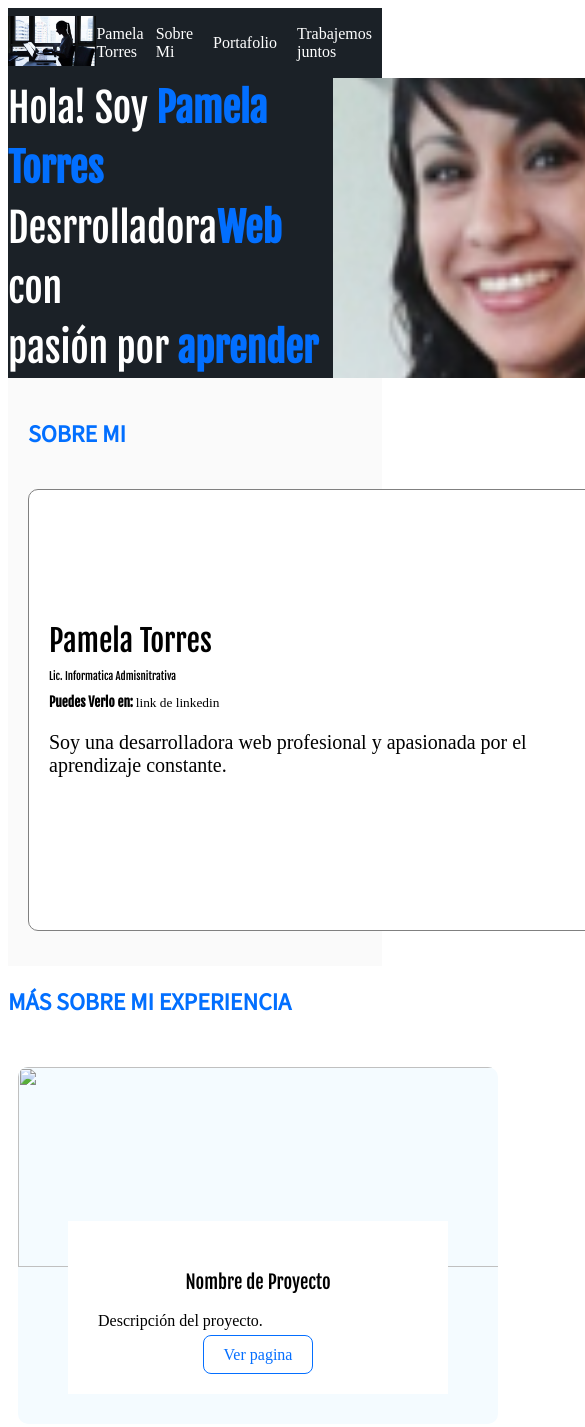
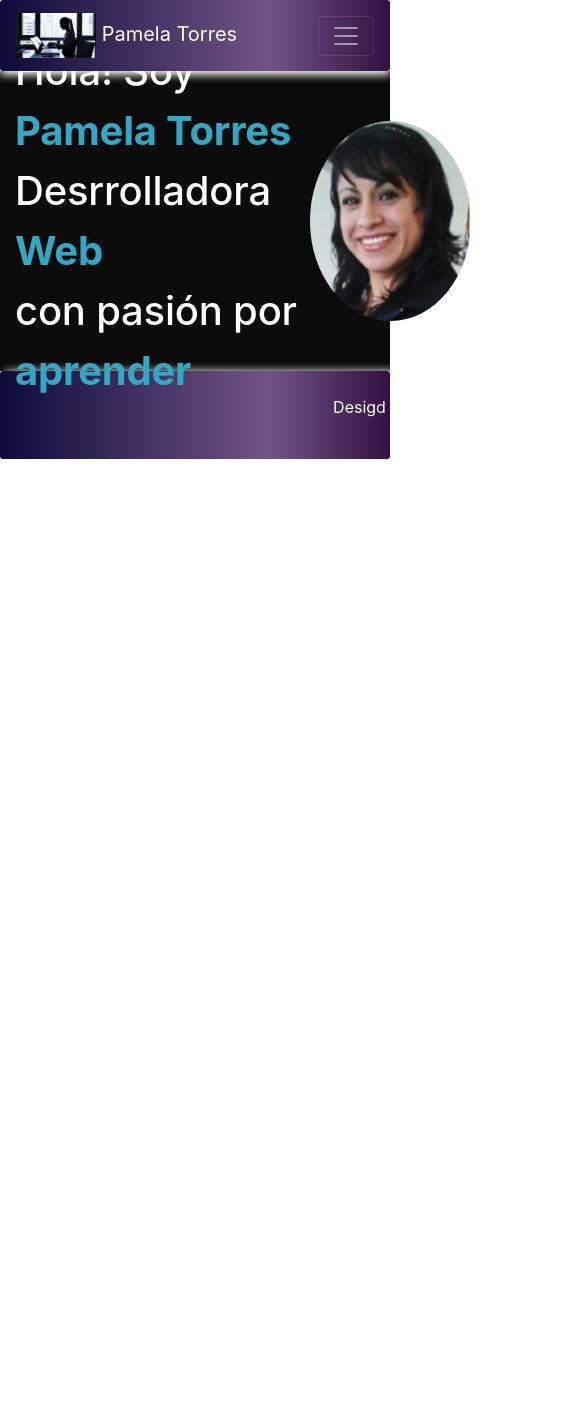
Before and after one commit to Pamela-C-Torres-Gtz/Portafolio, a plain HTML site: page src/index.html in a window 390 px wide. Shown: the top 1427 px of the page, 585 px wide, since content can reach past the window. After the commit the page ends 844 px from the top, so only its background shows below. Drawn offline with nearby package versions, Linux system fonts and the light colour scheme.

Commit message:
Segundo diseño de portafolio

```diff
--- a/css/estilos.css
+++ /dev/null
@@ -1,323 +0,0 @@
-/*colres para utilizar en el fondo
-cabecera y este ba degradado ente #0b0b0b y #5b595a
-segunda sección   #434343
-sobre mi #b2b2b2
-portafolio #2d2d2d y #1a1a1a*/
-
-/* porpuesta dos de colores
-cuerpo #8d8c8c
-letras #979797
-servicio #000000
-para sombras #e7e7e7*/
-
-/*propuesta 3 fondo degradado y letras blancas
-#2b2040, #302243, #452951, #56315D, #482c55, #2d140*/
-
-.body{
-    font-family: 'Source Sans Pro', sans-serif;
-    background-color: #1b2127;
-}
-
-
-h1,
-h2,
-h3,
-h4,
-h5,
-h6{
-    font-family: 'Fjalla One', sans-serif; /*tipos de fuente para todos los h1*/
-    font-weight: normal;
-}
-
-h1 {
-  font-size: 40px;
-  line-height: 1.5;
-  letter-spacing: -.2px;
-   color: white;
-  margin: 0;
-
-}
-
-h1 strong{
-    color: #026fff;
-}
-
-h2 {
-  color:#026fff;
-  text-transform: uppercase;
-  font-family: 'Source Sans Pro', sans-serif;
-  font-weight: bold;
-  font-size: 24px;
-  margin-bottom: 40px;
-}
-
-.header {
-    background-color: #1b2127;
-    color: white;
-    display: flex;
-    height: 70px;
-    align-items: center;
-    justify-content: space-between;
-}
-
-ol,
-ul {
-    margin:0;
-    padding: 0;
-    list-style: none;
-}
-
-figure {
-    margin: 0;
-}
-
-.header p {
-    align-items: left;
- }
-
-.header a {
-    color: white;
-    text-decoration: none;
-}
-
-.menu {
-    height: inherit;
-}
-
-.header ol {
-    display: flex;
-    height: inherit;
-    align-items: center;
-}
-
-.header ol li {
-    height: inherit;
-    display: flex;
-    align-items: center;
-}
-
-.header a {
-    display: flex;
-    align-items: center;
-    height: inherit;
-    padding: 0 10px;
-}
-.felxbox {/*elemento padre*/
-    display: flex;
-    flex-wrap: wrap;
-    justify-content: center;
-    height: 300px;
-    align-items: center;
-    border: 1px solid blue;
-}
-
-.box {
-    width:200px;
-    height: 200px;
-    margin: 10px;
-    border: 1px solid red;
-    flex-shrink: 0;
-
-}
-
-
-.container {
-
-    width: 1200px;
-    margin: 0 auto;
-    display: inherit;
-    justify-content: inherit;
-    align-items: inherit;
-    height: inherit;
-    flex-wrap: inherit;
-}
-
-.hero {
-    height: 300px;
-    background-color: #1b2127;
-    align-items: center;
-    justify-content: space-between;
-}
-
-.hero-image {
-  object-fit: cover;
-}
-
-.portfolio {
-    background: #fafafa;
-    padding: 20px;
-
-}
-
-.project {
-   border: 1px solid gray;
-   border-radius: 10px;
-   margin-bottom: 15px;
-   padding: 20px;
-   background: white;
-   display: flex;
-   align-items: center;
-   justify-content: space-between;
-}
-
-.project-course,
-.project-date,
-.project-url {
-    margin: 10px 0;
-}
-
-
-
-.project-description {
-    font-size: 20px;
-}
-
-.project strong {
-    font-family: 'Fjalla One';
-}
-.project-title {
-    font-size: 30px;
-    margin-top: 0;
-    margin-bottom: 10px;
-}
-
-.project-details{
-  width: 500px;
-}
-
-.project-imageContainer{
-    width: 500px;
-    height: 400px;
-}
-
-
-.experience-title{
-    margin-left: 0px;
-}
-
-.experience {
-    display: flex;
-    flex-wrap: wrap;
-    justify-content: space-between;
-}
-
-.event {
-
-    margin: 10px;
-    width: 480px;
-    flex-shrink: 0;
-    border-radius: 10px;
-    overflow: hidden;
-    background: #f4fbff;
-}
-
-.event img {
-  width: 500px;
-  height: 200px;
-  object-fit: cover;
-}
-
-.event-details {
-    margin: 30px 50px;
-    margin-top: -50px;
-    background-color: white;
-    position: relative;
-    padding: 30px;
-    text-align: center;
-
-}
-
-.event-description{
-    text-align: left;
-}
-
-.event-url{
-    color: #056fff;
-    border: 1px solid;
-    padding: 10px 20px;
-    text-decoration: none;
-    border-radius: 8px;
-
-}
-
-.contact {
-    background-color: #056fff;
-    color: white;
-    height: 150px;
-    display: flex;
-    align-items: center;
-    justify-content: space-between;
-}
-
-.form-email input {
-    border-color: gray;
-    border-style: solid;
-    padding: 10px 20px 10px 25px;
-    border-radius: 5px;
-    background-image: url('../images/envelope.svg');
-    background-size: 15px 15px;
-    background-repeat: no-repeat;
-    background-position-y: center;
-    background-position-x: 5px;
-}
-
-.form-email button {
-    display: block;
-    margin-top: 10px;
-     background: transparent;
-     color: white;
-     padding: 10px 0;
-     border-radius: 5px;
-     width: 100px;
-
-     margin-top: 10px;
-}
-
-.form-email h3{
-    font-family: 'Source Sans Pro', sans-serif;
-}
-.social {
-
-
-.social-link {
-    display: inline-block;
-    width: 50px;
-    height: 50px;
-
-    margin: 0 10px;
-   background-size: 50px 50px;
-}
-
-.social-link.twitter {
-   background-image: url('../images/twitter.svg');
-
-}
-
-.social-link.facebook {
-    background-image: url('../images/facebook.svg');
- }
-
- .social-link.github {
-    background-image: url('../images/github.svg');
- }
-
- .social-link.instagram {
-    background-image: url('../images/instagram.svg');
- }
-
-.footer{
-    color: white;
-    background-color: #1b2127;
-    display: flex;
-    align-items: center;
-    justify-content: space-between;
-}
-
-.footer img {
-    vertical-align: middle;
-}
-
-.footer a {
-    color: white;
-
-}
--- /dev/null
+++ b/src/css/index.css
@@ -0,0 +1,77 @@
+.text-pamela {
+
+    color: #31a8c4 !important;
+}
+
+#header {
+    color: white;
+}
+#header img {
+    width: 80px;
+}
+
+.navbar{
+    background: rgb(14,11,56);
+    background: linear-gradient(90deg, rgba(14,11,56,1) 0%, rgba(113,84,134,1) 69%, rgba(52,16,66,1) 100%);
+
+    box-shadow: 0 4px 8px 0 rgba(255, 254, 254, 0.993);
+    border-radius: 3px;
+}
+
+.hero {
+    height: 300px;
+    display: flex;
+    align-items: center;
+    justify-content: space-between;
+    background: #0b0b0b;
+}
+
+.container {
+    width: 1200px;
+    margin: 0 auto;
+    display: inherit;
+    justify-content: inherit;
+    align-items: inherit;
+    height: inherit;
+    flex-wrap: inherit;
+}
+
+h1 {
+    font-size: 40px;
+    line-height: 1.5;
+    letter-spacing: -.2px;
+    color: white;
+    margin: 0;
+    text-shadow: 0 4px 8px 0 rgba(49,168,196,1);
+}
+
+h1 strong{
+    color: #31a8c4;
+}
+
+.hero-image{
+    border-radius: 70%;
+    margin-right: 1rem;
+    width: 200px;
+    height: 200px;
+}
+
+#footer{
+    background: rgb(14,11,56);
+    background: linear-gradient(90deg, rgba(14,11,56,1) 0%, rgba(113,84,134,1) 69%, rgba(52,16,66,1) 100%);
+    box-shadow: 6px 0  8px 0 rgba(255, 254, 254, 0.993);
+    border-radius: 3px;
+}
+
+#footer a,p {
+    color: white;
+}
+
+/*#social-link {
+    display: inline-block;
+    width: 50px;
+    height: 50px;
+   /* border: 1px solid white; *//*esto nos sirve solo como marco de referencia para la imagen una vez que terminamos el estilo lo borramos*/
+    /*margin: 0 10px;
+   background-size: 50px 50px;
+}*/
--- a/src/index.html
+++ b/src/index.html
@@ -1,137 +1,73 @@
 <!DOCTYPE html>
 <html lang="en">
-
 <head>
   <meta charset="UTF-8">
   <meta name="viewport" content="width=device-width, initial-scale=1.0">
   <meta http-equiv="X-UA-Compatible" content="ie=edge">
   <title>Pamela Torres</title>
   <link rel="icon" type="image/jpg" href="img/logo_2.jpg" />
-  <!--Para colocar imagen de icono en la pestaña del navegador esto aparece del lado derecho del titulo-->
   <link href="https://fonts.googleapis.com/css?family=Fjalla+One|Source+Sans+Pro&display=swap" rel="stylesheet">
-  <link rel="stylesheet" href="css/estilos.css">
+
+  <link rel="stylesheet" href="https://stackpath.bootstrapcdn.com/bootstrap/4.3.1/css/bootstrap.min.css" integrity="sha384-ggOyR0iXCbMQv3Xipma34MD+dH/1fQ784/j6cY/iJTQUOhcWr7x9JvoRxT2MZw1T" crossorigin="anonymous">
+  <link rel="stylesheet" href="./css/index.css">
+
 </head>
+<body>
+  <!--Header con bootstrap-->
+  <nav id="header" class="navbar navbar-expand-lg navbar-dark">
+    <div class="container">
+    <a class="navbar-brand" href="#">
+      <img src="./img/logo_2.jpg" alt="Pamela logo"> Pamela Torres</a>
+      <button class="navbar-toggler" type="button" data-toggle="collapse" data-target="#navbarSupportedContent" aria-controls="navbarSupportedContent" aria-expanded="false" aria-label="Toggle navigation">
+        <span class="navbar-toggler-icon"></span>
+      </button>
 
-<body>
-  <header class="header">
-    <div class="container">
-      <figure class="logo">
-        <img src="img/logo_2.jpg" height="50px" alt="Logo" />
-      </figure>
-      <p class="titulo-g">Pamela Torres</p>
-      <nav class="menu">
-        <ol>
-          <li>
-            <a class="link" href="#aboutme">Sobre Mi</a>
+      <div class="collapse navbar-collapse" id="navbarSupportedContent">
+        <ul class="navbar-nav ml-auto">
+          <li class="nav-item active">
+            <a class="nav-link" href="#">Home</a>
+          </li>
+          <li class="nav-item">
+            <a class="nav-link text-pamela" href="#">Portafolio</a>
+          </li>
+          <li class="nav-item">
+              <a class="nav-link" href="#">Sobre mi</a>
+            </li>
+            <li class="nav-item">
+                <a class="nav-link" href="#">Experiencia</a>
+              </li>
+        </ul>
+      </div>
+    </div>
+    </nav>
 
-          </li>
-          <li>
-            <a class="link" href="#portafolio">Portafolio</a>
-          </li>
-          <li>
-            <a class="link" href="#contacto">Trabajemos juntos</a>
-          </li>
-        </ol>
-      </nav>
-    </div>
-  </header>
     <section class="hero">
         <div class="container">
-      <h1>Hola! Soy <strong>Pamela Torres</strong> <br> Desrrolladora<strong>Web</strong> con <br> pasión por
+          <h1>Hola! Soy <strong>Pamela Torres</strong> <br> Desrrolladora<strong>  Web <br> </strong> con  pasión por
            <strong>aprender</strong> </h1>
           <img class="hero-image" src="img/pame_perfil.png" width="500" height="300" alt="imagen principal del sitio">
 
         </div>
       </section>
-  <section id="aboutme" class="portfolio">
+
+<!--Footer-->
+  <footer id="footer" class="pb-4 pt-4">
     <div class="container">
-      <h2>Sobre Mi</h2>
-      <article class="project">
-        <div class="project-details">
-          <h3 class="project-title">Pamela Torres</h3>
-          <h6 class="project-course">Lic. Informatica Admisnitrativa</h6>
-          <p class="project-url"><small><strong>Puedes Verlo en: </strong>link de linkedin</small></p>
-          </p>
-          <p class="project-description">Soy una desarrolladora web profesional y apasionada por el aprendizaje constante.</p>
+     <div class="row text-center">
+      <div class="col-12 col-lg">
+        <p>Desigd &hearts;with &nbsp; &hearts; &nbsp;by &nbsp;&nbsp;Pamela Cinthya Torres Gutiérrez&nbsp;&nbsp;
+        <a href="https://twitter.com/pamelatgtz">@pamelatgtz</a></p>
       </div>
-        <figure class="project-imageContainer">
-          <img class="project-image" width="500" src="img/logo_1.jpg"
-            alt="proyecto del curso de REac Native">
-        </figure>
-      </article>
-      </article>
+      <div class="col-12 col-lg">
+          <a href="https://twitter.com/pamelatgtz" class="social-link twitter"></a>
       </div>
-  </section>
-  <div class="container">
-    <h2 class="experience-title">Más sobre mi experiencia</h2>
-  </div>
-  <section id="portafolio" class="experience">
-    <div class="container">
-      <article class="event">
-        <figure class="event-imageContainer">
-          <img class="event-image" src="imagen de proyecto" width="500">
-        </figure>
-        <div class="event-details">
-          <h3 class="event-title">Nombre de Proyecto</h3>
-          <p class="event-description">Descripción del proyecto.</p>
-          <a class="event-url" href="link de github-pages" target="blanck">Ver pagina</a>
-        </div>
-      </article>
-      <article class="event">
-        <figure class="event-imageContainer">
-          <img class="event-image" src="imagen de proyecto" width="500">
-        </figure>
-        <div class="event-details">
-          <h3 class="event-title">Nombre de Proyecto</h3>
-          <p class="event-description">Descripción del proyecto.</p>
-          <a class="event-url" href="link de github-pages" target="blanck">Ver pagina</a>
-        </div>
-      </article>
-      <article class="event">
-        <figure class="event-imageContainer">
-          <img class="event-image" src="imagen de proyecto" width="500">
-        </figure>
-        <div class="event-details">
-            <h3 class="event-title">Nombre de Proyecto</h3>
-            <p class="event-description">Descripción del proyecto.</p>
-            <a class="event-url" href="link de github-pages" target="blanck">Ver pagina</a>
-        </div>
-      </article>
-      <article class="event">
-        <!--Ejemplo de como funcionaria un evento dentro de los eventos-->
-        <figure class="event-imageContainer">
-          <img class="event-image" src="imagen de proyecto" width="500">
-        </figure>
-        <div class="event-details">
-            <h3 class="event-title">Nombre de Proyecto</h3>
-            <p class="event-description">Descripción del proyecto.</p>
-            <a class="event-url" href="link de github-pages" target="blanck">Ver pagina</a>
-        </div>
-      </article>
-    </div>
-  </section>
-  <section id="contacto" class="contact">
-    <div class="container">
-      <form action="/suscripción/" class="form-email">
-        <h3 class="contact-title">¿Creamos algo juntos?</h3>
-        <input class="contact-email" type="texto" placeholder="Dejame tu email" id="email">
-        <button class="form-email button">Enviar</button>
-      </form>
-      <div class="social">
-        <a href="https://twitter.com/home" class="social-link twitter"></a>
-        <a href="" class="social-link facebook"></a>
-        <a href="https://github.com/Pamela-C-Torres-Gtz" class="social-link github"></a>
-        <a href="https://www.instagram.com" class="social-link instagram"></a>
-      </div>
-    </div>
-  </section>
-  <footer class="footer">
-    <div class="container">
-    <div>
-      <p>Desigd with &hearts; by <a href="https://twitter.com/pamelatgtz">@pamelatgtz</a></p>
      </div>
     </div>
   </footer>
+
+  <script src="https://code.jquery.com/jquery-3.3.1.slim.min.js" integrity="sha384-q8i/X+965DzO0rT7abK41JStQIAqVgRVzpbzo5smXKp4YfRvH+8abtTE1Pi6jizo" crossorigin="anonymous"></script>
+    <script src="https://cdnjs.cloudflare.com/ajax/libs/popper.js/1.14.7/umd/popper.min.js" integrity="sha384-UO2eT0CpHqdSJQ6hJty5KVphtPhzWj9WO1clHTMGa3JDZwrnQq4sF86dIHNDz0W1" crossorigin="anonymous"></script>
+    <script src="https://stackpath.bootstrapcdn.com/bootstrap/4.3.1/js/bootstrap.min.js" integrity="sha384-JjSmVgyd0p3pXB1rRibZUAYoIIy6OrQ6VrjIEaFf/nJGzIxFDsf4x0xIM+B07jRM" crossorigin="anonymous"></script>
+
 </body>
-
 </html>
```
Also changed, not shown: index1.html (added, +137 -0 lines), src/README.md (added), src/img/fond2.jpg (added), src/img/prueba.jpg (added). Lines whose indentation alone changed are shown as unchanged.
